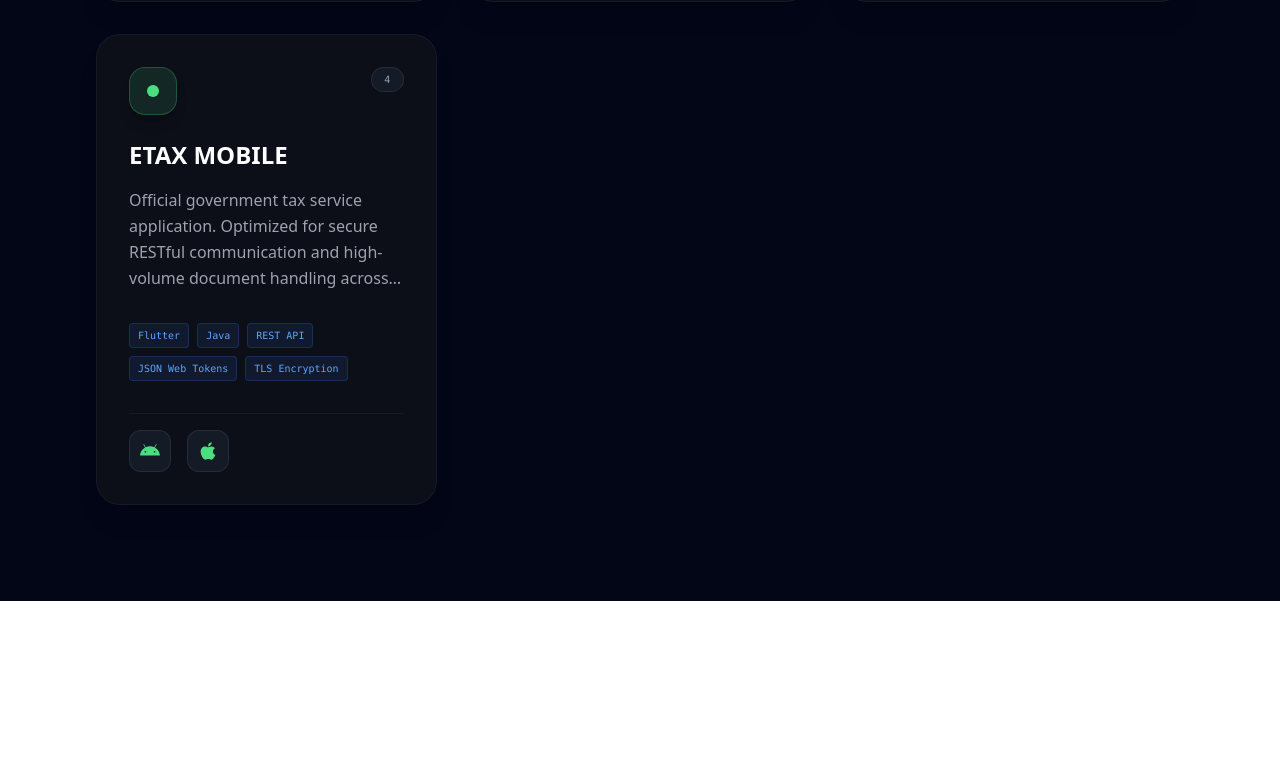
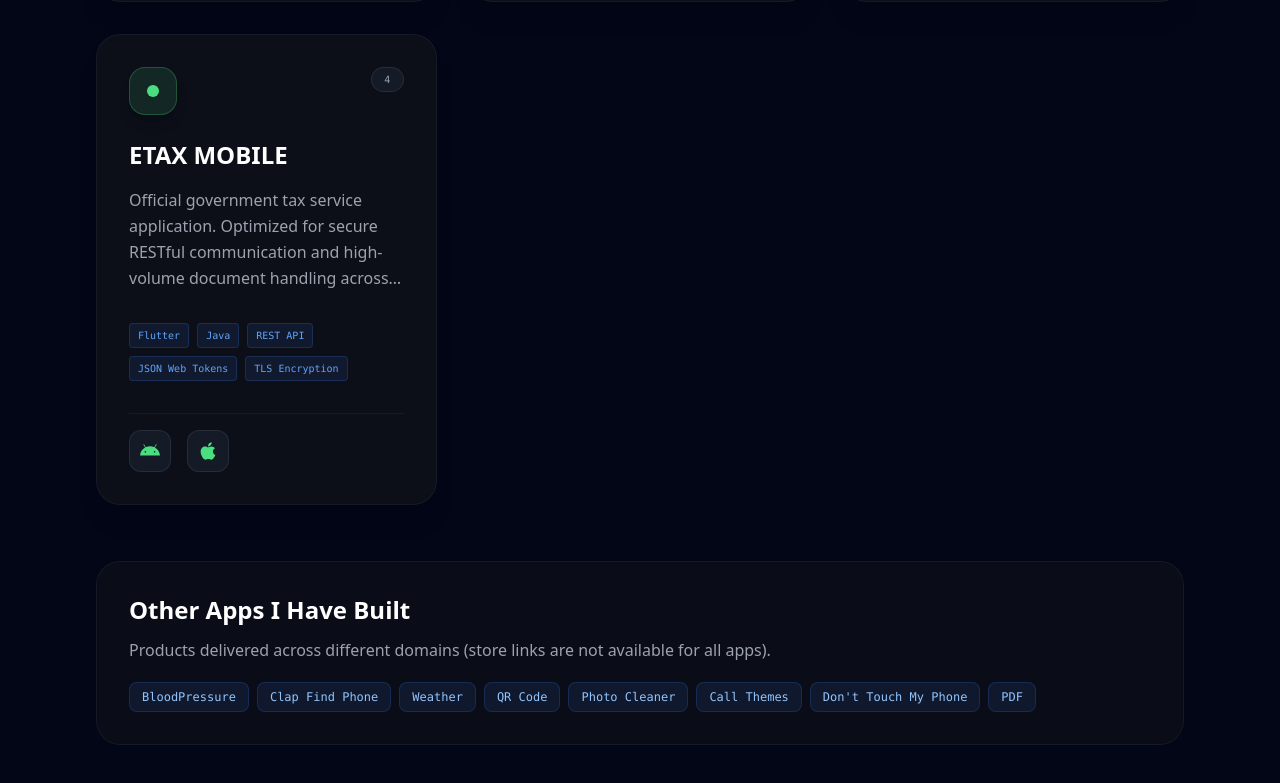
Before and after one commit to nguyenvietcuong0112/nguyenvietcuong_profolio, a React (Vite) app: page /projects in a window 1280 px wide. Shown: the part 1037-1820 px from the top of the page. Before the commit the page ends 1638 px from the top, so only its background shows below. Built offline with nearby package versions, Linux system fonts and the light colour scheme.

Commit message:
fix bugs

```diff
--- a/src/pages/Projects/Projects.jsx
+++ b/src/pages/Projects/Projects.jsx
@@ -68,6 +68,17 @@ const projects = [
     tech: ["Java", "Room DB", "Biometrics", "Dagger Hilt"],
     androidLink: "https://play.google.com/store/apps/details?id=com.app.lockit.smartlock",
   },
+];
+
+const additionalApps = [
+  "BloodPressure",
+  "Clap Find Phone",
+  "Weather",
+  "QR Code",
+  "Photo Cleaner",
+  "Call Themes",
+  "Don't Touch My Phone",
+  "PDF",
 ];
 
 export default function Projects() {
@@ -163,6 +174,31 @@ export default function Projects() {
               />
             ))}
           </AnimatePresence>
+        </motion.div>
+
+        <motion.div
+          initial={{ opacity: 0, y: 20 }}
+          whileInView={{ opacity: 1, y: 0 }}
+          viewport={{ once: true }}
+          transition={{ delay: 0.1 }}
+          className="mt-14 rounded-3xl border border-gray-800/50 bg-zinc-900/40 p-8 backdrop-blur-sm"
+        >
+          <h3 className="text-2xl font-bold text-white mb-3">
+            Other Apps I Have Built
+          </h3>
+          <p className="text-gray-400 mb-5">
+            Products delivered across different domains (store links are not available for all apps).
+          </p>
+          <div className="flex flex-wrap gap-2">
+            {additionalApps.map((app) => (
+              <span
+                key={app}
+                className="px-3 py-1.5 text-xs font-mono rounded-lg bg-blue-500/10 text-blue-300 border border-blue-500/20"
+              >
+                {app}
+              </span>
+            ))}
+          </div>
         </motion.div>
 
       </div>
```
